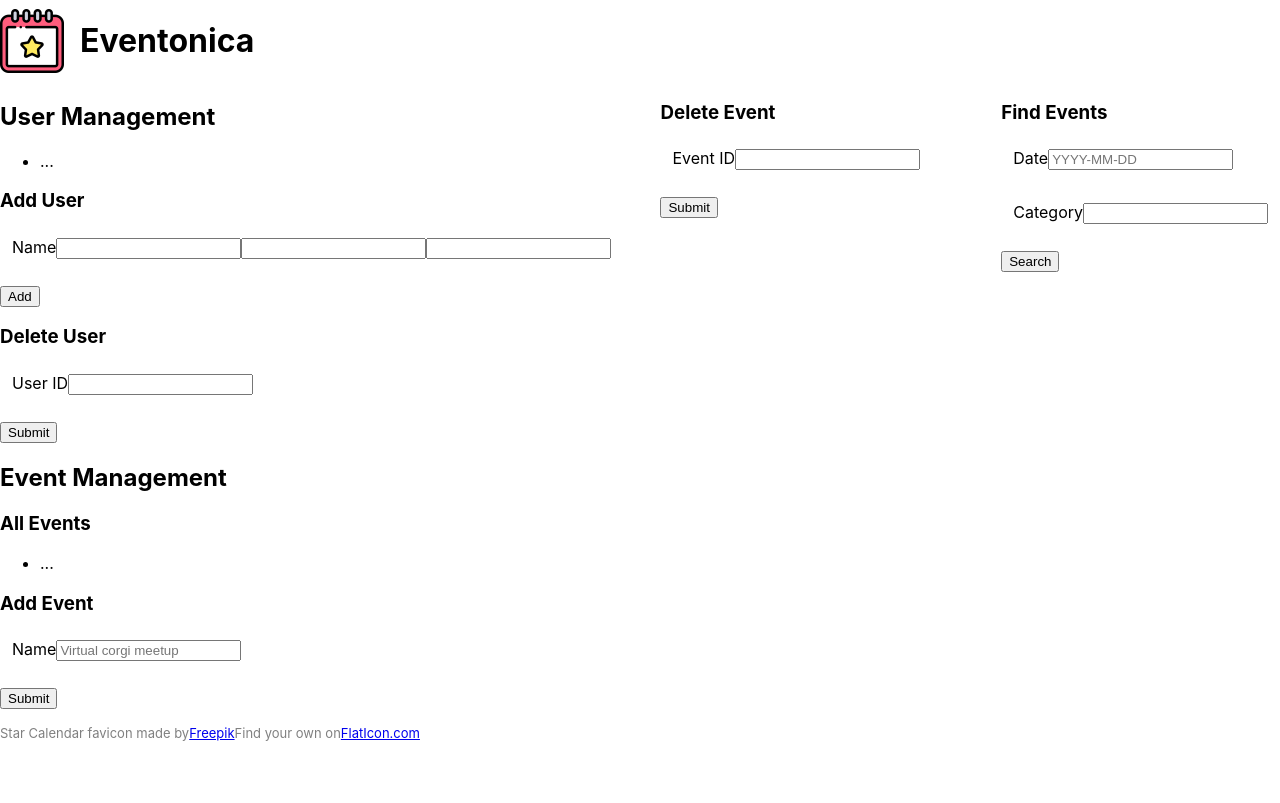
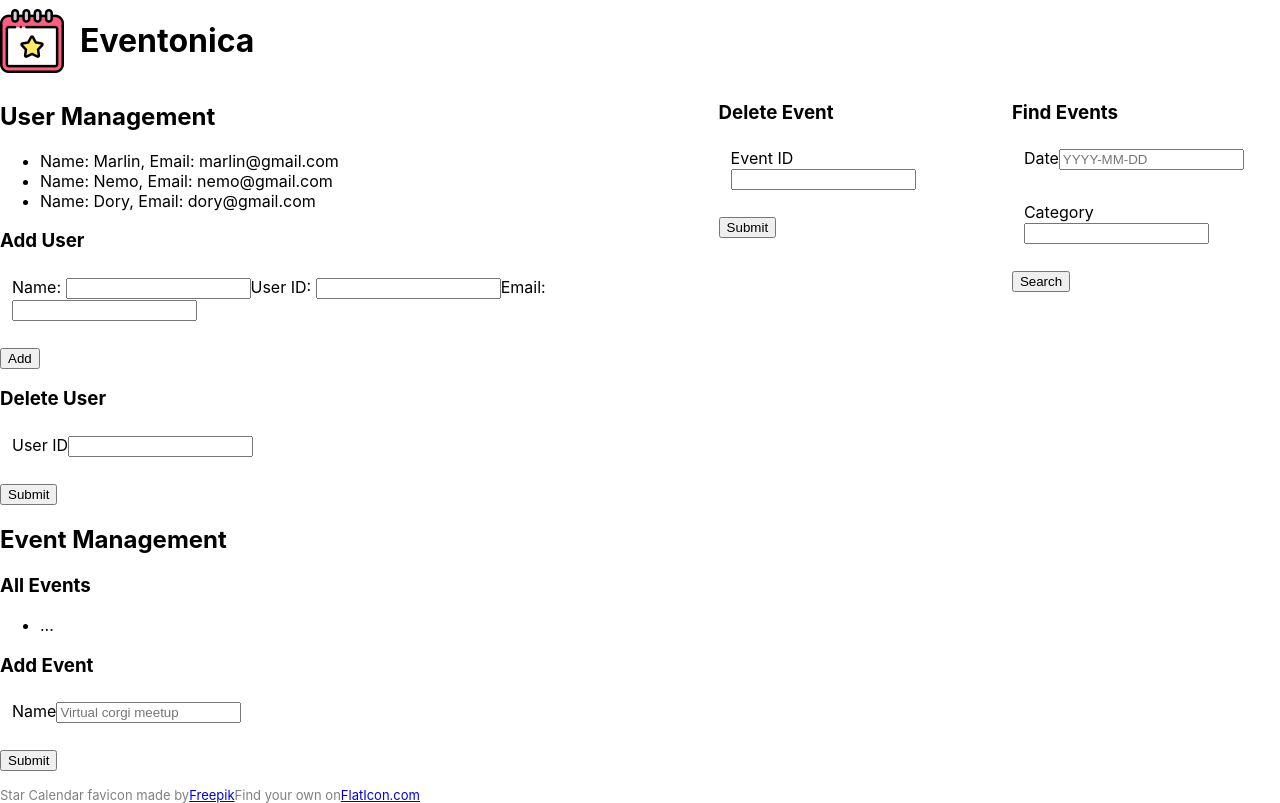
Before and after one commit to mx-ruthie/techtonica-assignments, a React (Create React App) app in the folder Eventonica/client/: page / in a window 1280 px wide. Built offline with nearby package versions, Linux system fonts and the light colour scheme.

Commit message:
adds the list of users and refreshes the form fields

```diff
--- a/Eventonica/client/src/components/users.jsx
+++ b/Eventonica/client/src/components/users.jsx
@@ -19,27 +19,40 @@ const dory = { name: 'Dory', email: 'dory@gmail.com', id: '3' };
     e.preventDefault();
     const newUser = { id: id, name: name, email: email };
     setUsers([...users, newUser]);
+    console.log(users);
+    //these next lines re-set the input fields to empty strings on submit
+    setName("");
+    setId("");
+    setEmail("");
   };
 
   return <section className="user-management">
   <h2>User Management</h2>
 
   <ul id="users-list">
-    {/* display all existing Users here */}
-    <li>...</li>
+  {users.map((user, index) => {
+            return (
+                <li key={index}>
+                    Name: {user.name}, Email: {user.email}
+                </li>
+            );
+        })}
+
   </ul>
   <div>
               <h3>Add User</h3>
-              <form id="add-user" action="#">
+              <form id="add-user" onSubmit={handleSubmit}>
                 <fieldset>
-                  <label>Name</label>
+                  <label>Name: </label>
                   <input type="text" id="add-user-name" value={name} onChange={(e) => setName(e.target.value)} />
                   {/* changing type to number creates a dropdown */}
+                  <label>User ID: </label>
                   <input type="number" id="add-user-id" value={id} onChange={(e) => setId(e.target.value)}/>
+                  <label>Email: </label>
                   <input type="text" id="add-user-email" value={email} onChange={(e) => setEmail(e.target.value)}/>
                 </fieldset>
                 {/* Add more form fields here */}
-                <input type="submit" value="Add" onSubmit={handleSubmit}/>
+                <input type="submit" value="Add" />
               </form>
             </div>
 
```
